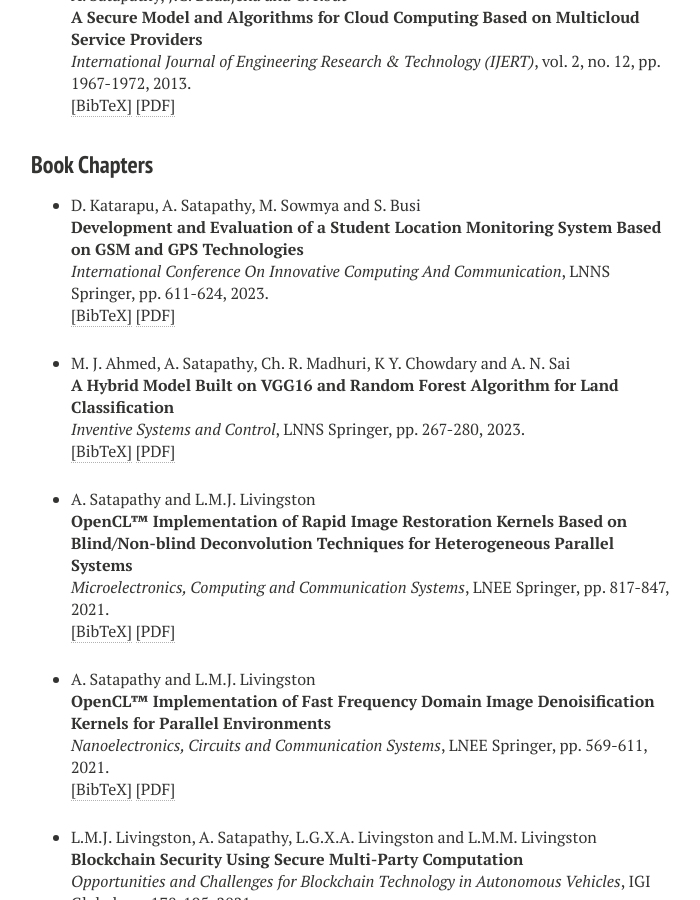
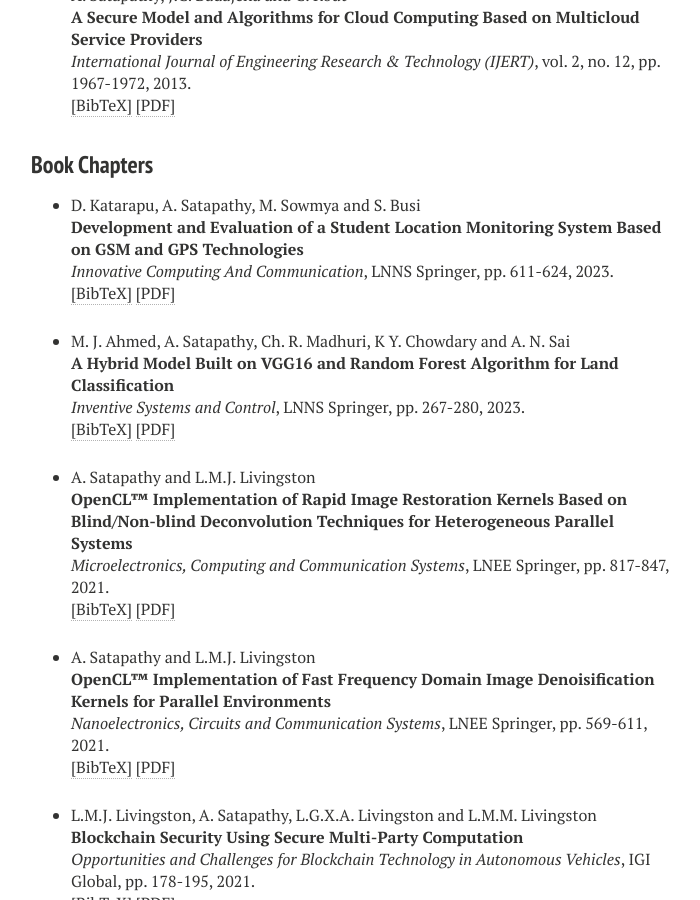
Before and after one commit to ashutoshsatapathy1990/ashutoshsatapathy1990.github.io, a Jekyll site: the page built from publications.md, in a window 1280 px wide and 900 px high, scrolled down 1225 px. Shown: the whole window, without its empty margins (289-989 px from the left). Built offline with Jekyll 4.4.1, drawn with Linux system fonts in a browser that asks for light colours; nearby versions of some CDN libraries.

Commit message:
Update publications.html

```diff
--- a/_layouts/publications.html
+++ b/_layouts/publications.html
@@ -315,7 +315,7 @@ pp. 1967-1972,
 <li ><p>
 D. Katarapu, A. Satapathy, M. Sowmya and S. Busi
 <br><b>Development and Evaluation of a Student Location Monitoring System Based on GSM and GPS Technologies</b><br>
-<i>International Conference On Innovative Computing And Communication</i>,
+<i>Innovative Computing And Communication</i>,
 LNNS Springer,
 pp. 611-624,
 2023.
```
